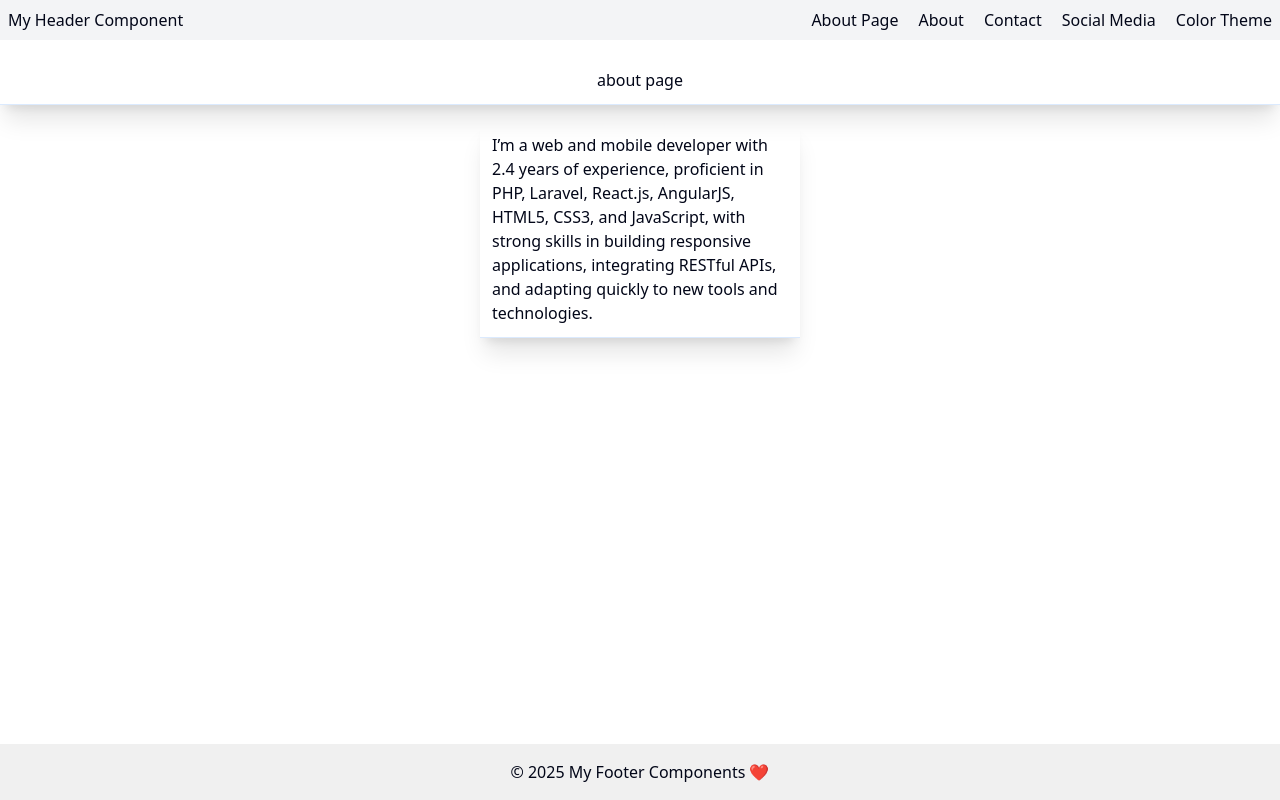
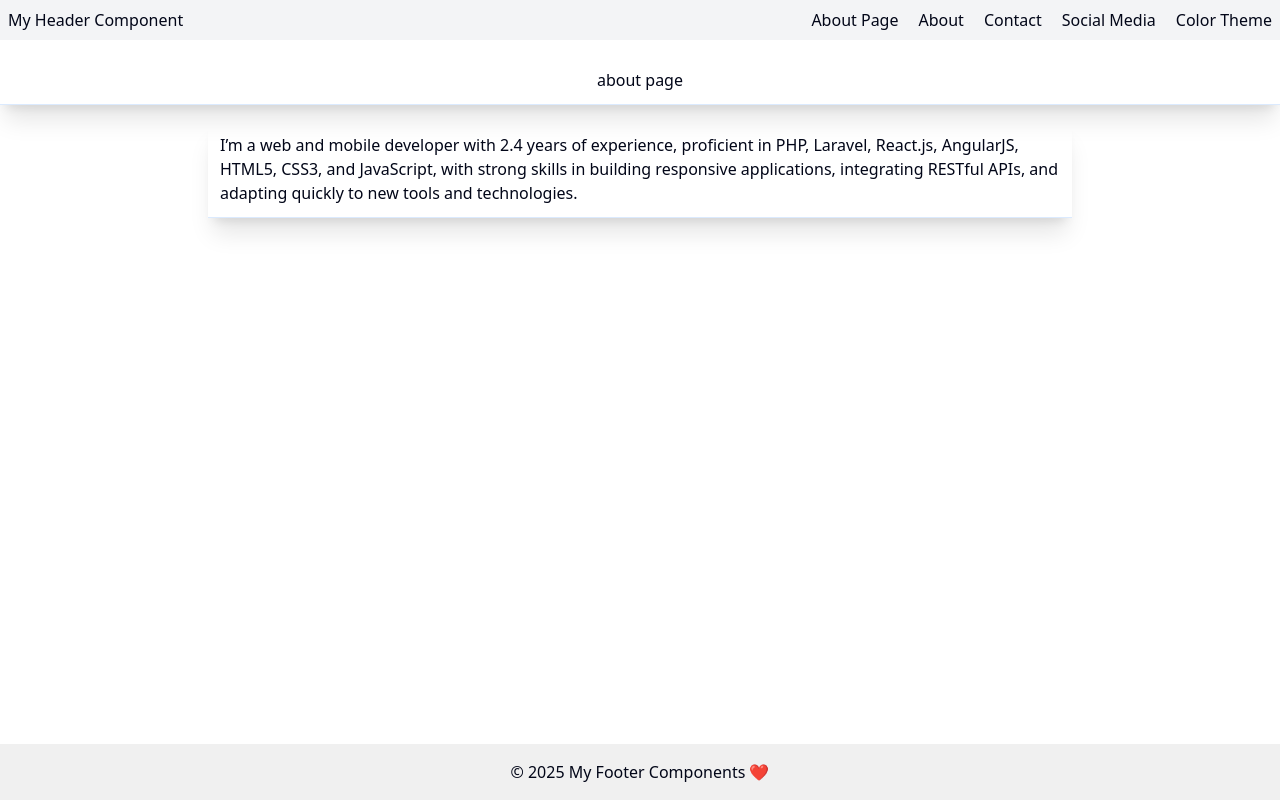
Before and after one commit to nahidkhan9144/portfolio_nahidkhan, a Next.js app: page /about in a window 1280 px wide. Built offline with nearby package versions, Linux system fonts and the light colour scheme.

Commit message:
chane home and about page

```diff
--- a/src/app/about/page.tsx
+++ b/src/app/about/page.tsx
@@ -6,8 +6,10 @@ function page() {
       <div className='row mt-4 p-3 w-full border-b border-blue-100 shadow-xl rounded-tl-sm hover:bg-blue-50'>
         <h2 className='text-center'>about page</h2>
       </div>
-      <div className='w-80 row mt-4 p-3 border-b border-blue-100 shadow-xl rounded-tl-sm hover:bg-blue-50'>
-     I’m a web and mobile developer with 2.4 years of experience, proficient in PHP, Laravel, React.js, AngularJS, HTML5, CSS3, and JavaScript, with strong skills in building responsive applications, integrating RESTful APIs, and adapting quickly to new tools and technologies.
+      <div className='pl-52 pr-52 '>
+        <div className='row mt-4 p-3 border-b border-blue-100 shadow-xl rounded-tl-sm hover:bg-blue-50'>
+          I’m a web and mobile developer with 2.4 years of experience, proficient in PHP, Laravel, React.js, AngularJS, HTML5, CSS3, and JavaScript, with strong skills in building responsive applications, integrating RESTful APIs, and adapting quickly to new tools and technologies.
+        </div>
       </div>
     </div>
   )
```
